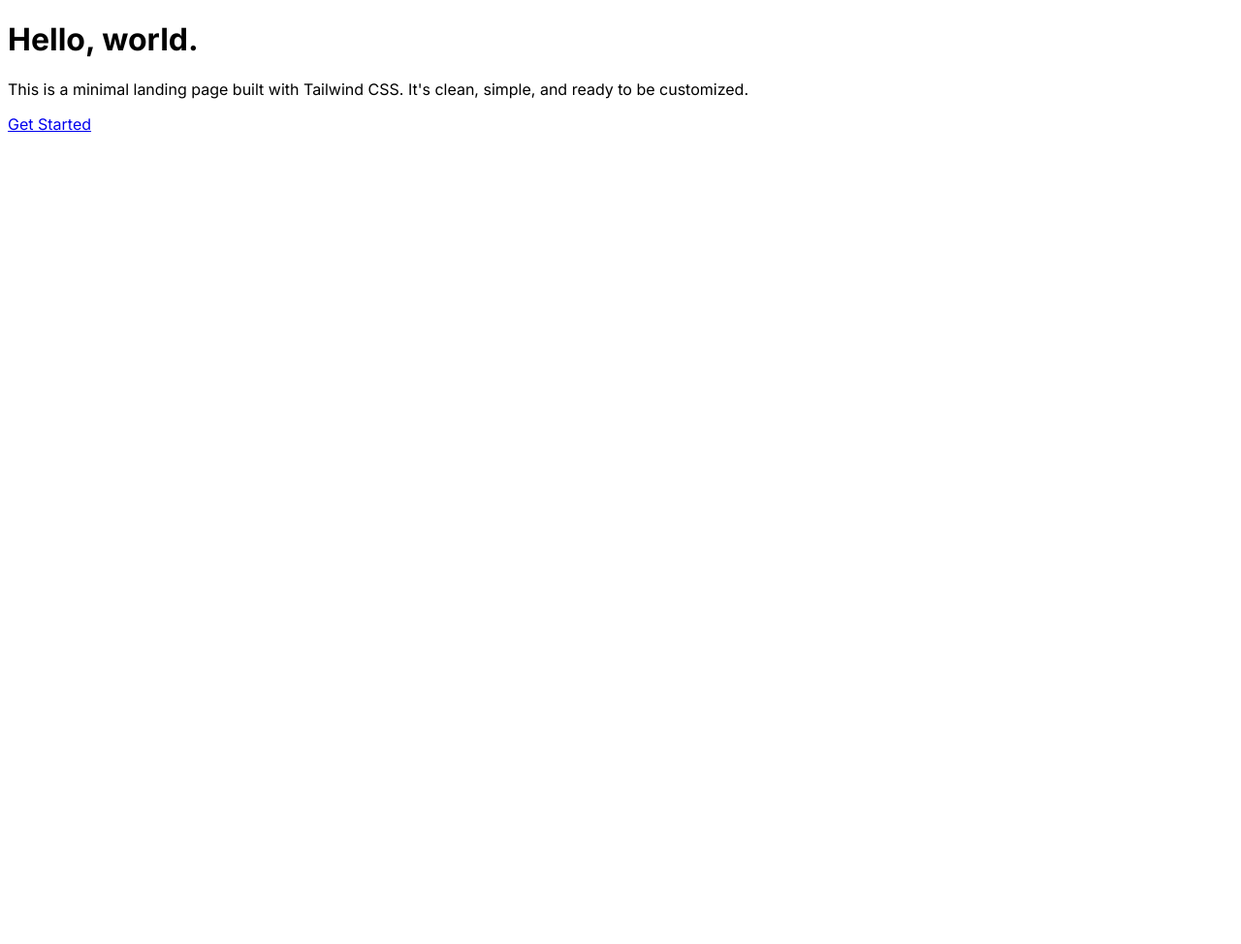
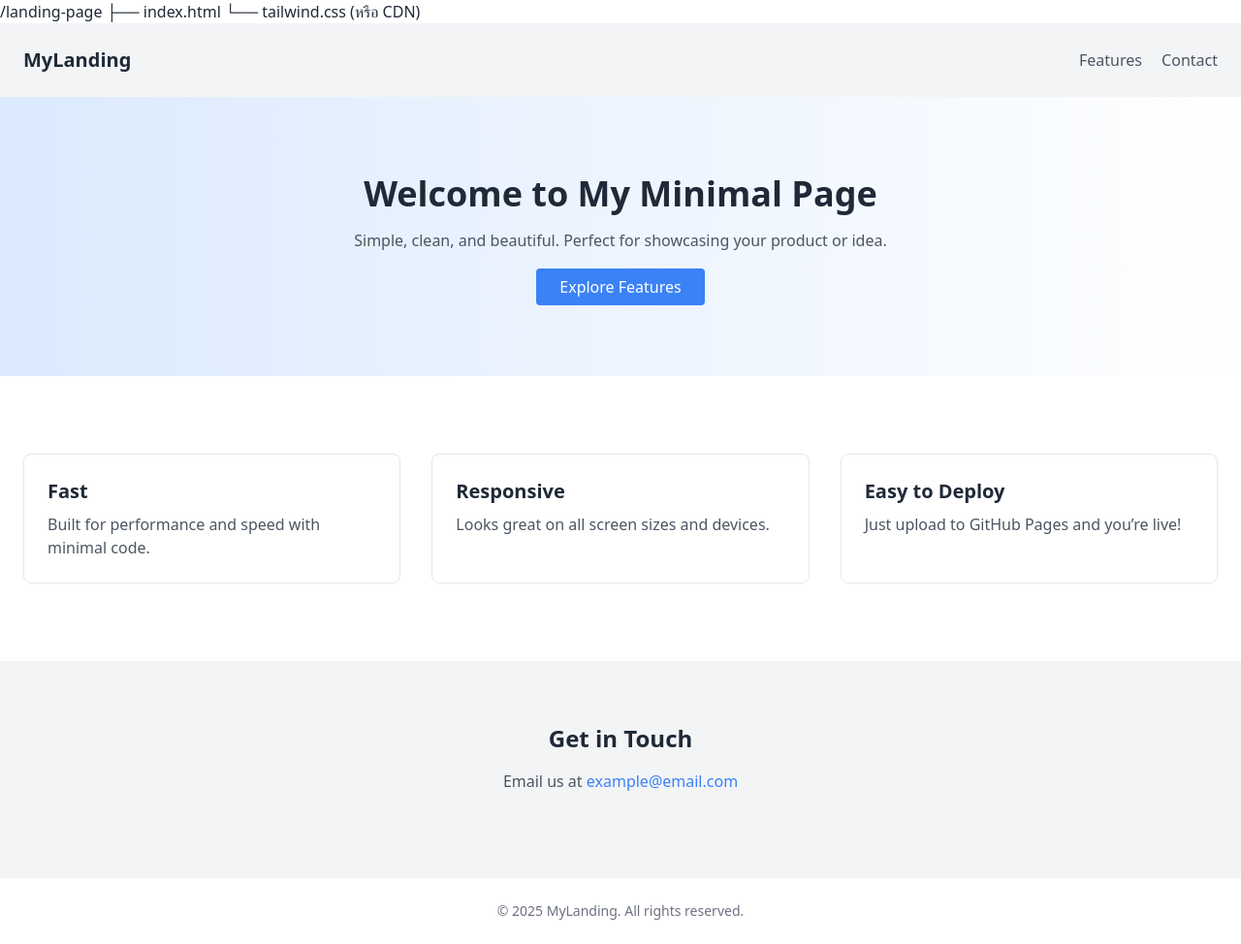
Before and after one commit to oranutph/landingPage, a plain HTML site: page index.html in a window 1280 px wide. Shown: the whole page at 97% size. Before the commit the page ends 800 px from the top, so only its background shows below. Drawn offline with nearby package versions, Linux system fonts and the light colour scheme.

Commit message:
Update index.html

```diff
--- a/index.html
+++ b/index.html
@@ -1,31 +1,64 @@
-<!doctype html>
-<html>
-  <head>
-    <meta charset="UTF-8">
-    <meta name="viewport" content="width=device-width, initial-scale=1.0">
-    <title>Minimal Landing Page</title>
-    <link href="./dist/output.css" rel="stylesheet">
-    <style>
-      /* Optional: Custom fonts */
-      @import url('https://fonts.googleapis.com/css2?family=Inter:wght@400;700&display=swap');
-      body {
-        font-family: 'Inter', sans-serif;
-      }
-    </style>
-  </head>
-  <body class="bg-gray-50 text-gray-800">
-    <div class="min-h-screen flex items-center justify-center p-8">
-      <div class="max-w-xl text-center">
-        <h1 class="text-5xl md:text-7xl font-bold mb-4 tracking-tight">
-          Hello, world.
-        </h1>
-        <p class="text-lg md:text-xl text-gray-600 mb-8">
-          This is a minimal landing page built with Tailwind CSS. It's clean, simple, and ready to be customized.
-        </p>
-        <a href="#" class="bg-gray-800 text-white font-semibold py-3 px-6 rounded-full inline-block transition hover:bg-gray-700">
-          Get Started
-        </a>
+/landing-page
+├── index.html
+└── tailwind.css (หรือ CDN)
+<!DOCTYPE html>
+<html lang="en">
+<head>
+  <meta charset="UTF-8" />
+  <meta name="viewport" content="width=device-width, initial-scale=1.0" />
+  <title>Minimal Landing Page</title>
+  <link href="https://cdn.jsdelivr.net/npm/tailwindcss@2.2.19/dist/tailwind.min.css" rel="stylesheet">
+</head>
+<body class="bg-white text-gray-800 font-sans">
+
+  <!-- Header -->
+  <header class="p-6 bg-gray-100 shadow-md">
+    <div class="container mx-auto flex justify-between items-center">
+      <h1 class="text-xl font-bold">MyLanding</h1>
+      <nav>
+        <a href="#features" class="ml-4 text-gray-600 hover:text-black">Features</a>
+        <a href="#contact" class="ml-4 text-gray-600 hover:text-black">Contact</a>
+      </nav>
+    </div>
+  </header>
+
+  <!-- Hero Section -->
+  <section class="text-center py-20 px-6 bg-gradient-to-r from-blue-100 to-white">
+    <h2 class="text-4xl font-bold mb-4">Welcome to My Minimal Page</h2>
+    <p class="text-gray-600 mb-6 max-w-xl mx-auto">Simple, clean, and beautiful. Perfect for showcasing your product or idea.</p>
+    <a href="#features" class="bg-blue-500 text-white px-6 py-2 rounded hover:bg-blue-600 transition">Explore Features</a>
+  </section>
+
+  <!-- Features Section -->
+  <section id="features" class="py-20 px-6">
+    <div class="container mx-auto grid md:grid-cols-3 gap-8">
+      <div class="p-6 border rounded-lg">
+        <h3 class="text-xl font-semibold mb-2">Fast</h3>
+        <p class="text-gray-600">Built for performance and speed with minimal code.</p>
+      </div>
+      <div class="p-6 border rounded-lg">
+        <h3 class="text-xl font-semibold mb-2">Responsive</h3>
+        <p class="text-gray-600">Looks great on all screen sizes and devices.</p>
+      </div>
+      <div class="p-6 border rounded-lg">
+        <h3 class="text-xl font-semibold mb-2">Easy to Deploy</h3>
+        <p class="text-gray-600">Just upload to GitHub Pages and you’re live!</p>
       </div>
     </div>
-  </body>
+  </section>
+
+  <!-- Contact Section -->
+  <section id="contact" class="bg-gray-100 py-16 px-6">
+    <div class="container mx-auto text-center">
+      <h2 class="text-2xl font-bold mb-4">Get in Touch</h2>
+      <p class="text-gray-600 mb-6">Email us at <a href="mailto:example@email.com" class="text-blue-500">example@email.com</a></p>
+    </div>
+  </section>
+
+  <!-- Footer -->
+  <footer class="text-center py-6 text-gray-500 text-sm">
+    © 2025 MyLanding. All rights reserved.
+  </footer>
+
+</body>
 </html>
```
